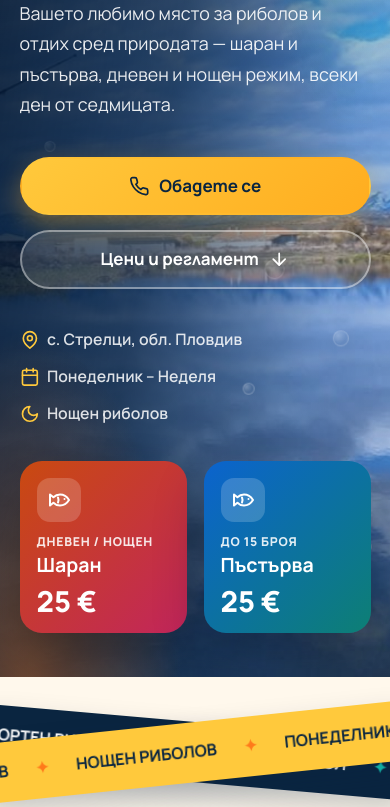
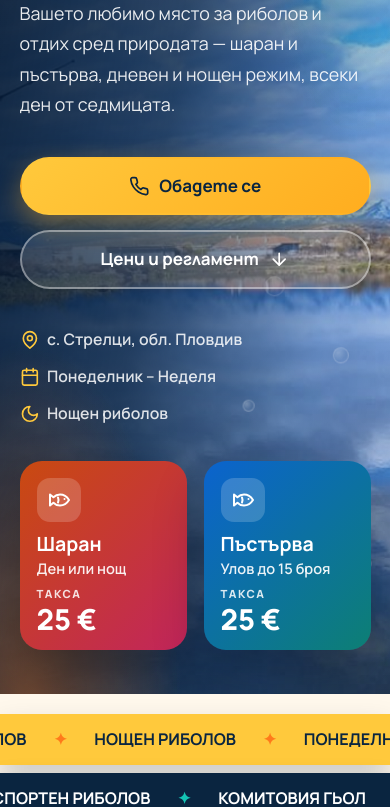
Before and after one commit to BatBore032/komitoviqgyol, a plain HTML site: page index.html in a window 390 px wide. Shown: the part 302-1109 px from the top of the page. Drawn offline with Linux system fonts and the light colour scheme; files whose address does not match are found by name; a web font is replaced by a local one.

Commit message:
Clarify the hero price tags and straighten the ribbons
- Price tags: fish name first, then a short note, with "Такса" above
  the price ("Шаран · Ден или нощ · Такса 25 €", "Пъстърва · Улов до
  15 броя · Такса 25 €"), so it no longer reads as "дневен шаран" or
  as 15 trout for 25 €
- Ribbons: two straight bands one under the other instead of crossing,
  so the dark one is no longer hidden under the yellow one on phones

Co-Authored-By: Claude Opus 5.5 <noreply@anthropic.com>

```diff
--- a/index.html
+++ b/index.html
@@ -148,18 +148,18 @@
                     <a class="price-tag price-tag--carp" href="#reglament">
                         <span class="pt-icon"><svg class="ico" aria-hidden="true"><use href="#i-fish"/></svg></span>
                         <span>
-                            <span class="pt-label">Дневен / Нощен</span>
                             <span class="pt-name">Шаран</span>
+                            <span class="pt-detail">Ден или нощ</span>
                         </span>
-                        <span class="pt-price">25 €</span>
+                        <span class="pt-price"><small>Такса</small>25 €</span>
                     </a>
                     <a class="price-tag price-tag--trout" href="#reglament">
                         <span class="pt-icon"><svg class="ico" aria-hidden="true"><use href="#i-fish"/></svg></span>
                         <span>
-                            <span class="pt-label">До 15 броя</span>
                             <span class="pt-name">Пъстърва</span>
+                            <span class="pt-detail">Улов до 15 броя</span>
                         </span>
-                        <span class="pt-price">25 €</span>
+                        <span class="pt-price"><small>Такса</small>25 €</span>
                     </a>
                 </div>
             </div>
@@ -169,16 +169,16 @@
 
         <section class="section section--cream pricing" id="reglament">
             <div class="ribbons" aria-hidden="true">
-                <div class="ribbon ribbon--back">
+                <div class="ribbon ribbon--sun">
+                    <div class="ribbon-track">
+                        <span>Шаран</span><span>Пъстърва</span><span>Дневен риболов</span><span>Нощен риболов</span><span>Понеделник – Неделя</span><span>Сред природата</span><span>Шаран</span><span>Пъстърва</span><span>Дневен риболов</span><span>Нощен риболов</span><span>Понеделник – Неделя</span><span>Сред природата</span>
+                        <span>Шаран</span><span>Пъстърва</span><span>Дневен риболов</span><span>Нощен риболов</span><span>Понеделник – Неделя</span><span>Сред природата</span><span>Шаран</span><span>Пъстърва</span><span>Дневен риболов</span><span>Нощен риболов</span><span>Понеделник – Неделя</span><span>Сред природата</span>
+                    </div>
+                </div>
+                <div class="ribbon ribbon--ink">
                     <div class="ribbon-track">
                         <span>Комитовия Гьол</span><span>Спортен риболов</span><span>Комитовия Гьол</span><span>Спортен риболов</span><span>Комитовия Гьол</span><span>Спортен риболов</span><span>Комитовия Гьол</span><span>Спортен риболов</span>
                         <span>Комитовия Гьол</span><span>Спортен риболов</span><span>Комитовия Гьол</span><span>Спортен риболов</span><span>Комитовия Гьол</span><span>Спортен риболов</span><span>Комитовия Гьол</span><span>Спортен риболов</span>
-                    </div>
-                </div>
-                <div class="ribbon ribbon--front">
-                    <div class="ribbon-track">
-                        <span>Шаран</span><span>Пъстърва</span><span>Дневен риболов</span><span>Нощен риболов</span><span>Понеделник – Неделя</span><span>Сред природата</span><span>Шаран</span><span>Пъстърва</span><span>Дневен риболов</span><span>Нощен риболов</span><span>Понеделник – Неделя</span><span>Сред природата</span>
-                        <span>Шаран</span><span>Пъстърва</span><span>Дневен риболов</span><span>Нощен риболов</span><span>Понеделник – Неделя</span><span>Сред природата</span><span>Шаран</span><span>Пъстърва</span><span>Дневен риболов</span><span>Нощен риболов</span><span>Понеделник – Неделя</span><span>Сред природата</span>
                     </div>
                 </div>
             </div>
--- a/styles.css
+++ b/styles.css
@@ -759,16 +759,6 @@ html:not(.js) .hamburger span { background: var(--ink); }
     height: 30px;
 }
 
-.pt-label {
-    display: block;
-    font-size: 0.72rem;
-    font-weight: 800;
-    letter-spacing: 0.12em;
-    text-transform: uppercase;
-    white-space: nowrap;
-    opacity: 0.88;
-}
-
 .pt-name {
     display: block;
     font-family: var(--font-display);
@@ -777,13 +767,36 @@ html:not(.js) .hamburger span { background: var(--ink); }
     line-height: 1.2;
 }
 
+/* Кратко пояснение под името на рибата */
+.pt-detail {
+    display: block;
+    margin-top: 0.2rem;
+    font-size: 0.86rem;
+    font-weight: 600;
+    line-height: 1.3;
+    opacity: 0.92;
+}
+
 .pt-price {
     margin-left: auto;
     font-family: var(--font-display);
     font-size: 2rem;
     font-weight: 800;
     line-height: 1;
+    text-align: right;
     white-space: nowrap;
+}
+
+/* „Такса“ над сумата, както в билетите */
+.pt-price small {
+    display: block;
+    margin-bottom: 0.3rem;
+    font-family: var(--font-body);
+    font-size: 0.66rem;
+    font-weight: 800;
+    letter-spacing: 0.14em;
+    text-transform: uppercase;
+    opacity: 0.85;
 }
 
 .hero-sticker {
@@ -826,37 +839,33 @@ html:not(.js) .hamburger span { background: var(--ink); }
     overflow-x: clip;
 }
 
+/* Две прави ленти една под друга — не се застъпват и двете се четат */
 .ribbons {
     position: relative;
     z-index: 3;
-    overflow: hidden;
+    display: flex;
+    flex-direction: column;
+    justify-content: center;
+    gap: 10px;
     height: 210px;
     margin-top: -105px;
     margin-bottom: calc(clamp(2rem, 5vw, 3.5rem) - 30px);
 }
 
 .ribbon {
-    position: absolute;
-    top: 50%;
-    left: -5%;
-    width: 110%;
-    padding: 0.95rem 0;
+    padding: 0.8rem 0;
     overflow: hidden;
     box-shadow: 0 14px 30px rgba(10, 37, 64, 0.2);
 }
 
-.ribbon--front {
-    z-index: 2;
+.ribbon--sun {
     background: var(--sun);
     color: var(--ink);
-    transform: translateY(-50%) rotate(-2.5deg);
-}
-
-.ribbon--back {
-    z-index: 1;
+}
+
+.ribbon--ink {
     background: var(--ink);
     color: var(--white);
-    transform: translateY(-50%) rotate(2deg);
 }
 
 .ribbon-track {
@@ -865,7 +874,7 @@ html:not(.js) .hamburger span { background: var(--ink); }
     animation: marquee 40s linear infinite;
 }
 
-.ribbon--back .ribbon-track {
+.ribbon--ink .ribbon-track {
     animation-duration: 55s;
     animation-direction: reverse;
 }
@@ -887,7 +896,7 @@ html:not(.js) .hamburger span { background: var(--ink); }
     color: var(--orange);
 }
 
-.ribbon--back .ribbon-track span::after { color: var(--aqua); }
+.ribbon--ink .ribbon-track span::after { color: var(--aqua); }
 
 /* ===== Ценови билети ===== */
 .tickets {
@@ -2460,13 +2469,12 @@ button.c-card:hover {
     .dn-days { transform: translate(-50%, -50%) rotate(-2deg); }
 
     .ribbons {
+        gap: 8px;
         height: 150px;
         margin-top: -75px;
     }
 
-    /* По-стръмен наклон, за да се кръстосват лентите и на тесен екран */
-    .ribbon--front { transform: translateY(-50%) rotate(-6deg); }
-    .ribbon--back { transform: translateY(-50%) rotate(5deg); }
+    .ribbon { padding: 0.7rem 0; }
 }
 
 /* ===== Телефон ===== */
@@ -2511,12 +2519,10 @@ button.c-card:hover {
         padding: 1rem;
     }
 
-    .pt-label {
-        white-space: normal;
-        letter-spacing: 0.06em;
-    }
-
-    .pt-price { margin-left: 0; }
+    .pt-price {
+        margin-left: 0;
+        text-align: left;
+    }
 
     .pt-icon {
         width: 44px;
@@ -2618,7 +2624,10 @@ button.c-card:hover {
         align-items: center;
     }
 
-    .pt-price { margin-left: auto; }
+    .pt-price {
+        margin-left: auto;
+        text-align: right;
+    }
 
     .live-badge {
         gap: 0.5rem;
```
